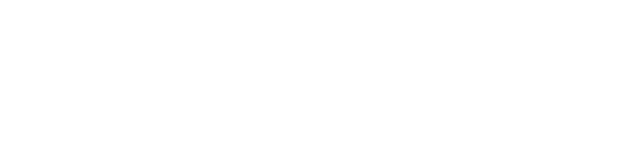
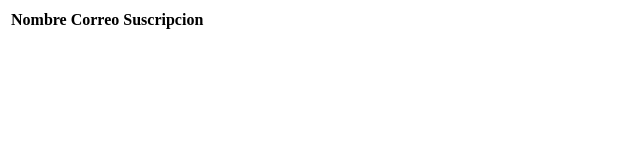
Before and after one commit to 02uriel10/diplomado-Git-2025, a plain HTML site: page usuarios.html in a window 1280 px wide. Shown: the whole page, without its empty margins (0-640 px from the left). Drawn offline with Linux system fonts and the light colour scheme.

Commit message:
Se añadio el listado de usuarios

```diff
--- a/usuarios.html
+++ b/usuarios.html
@@ -6,6 +6,12 @@
     <title>Usuarios</title>
 </head>
 <body>
-
+    <table>
+        <thead>
+            <th>Nombre</th>
+            <th>Correo</th>
+            <th>Suscripcion</th>
+        </thead>
+    </table>
 </body>
 </html>
```
